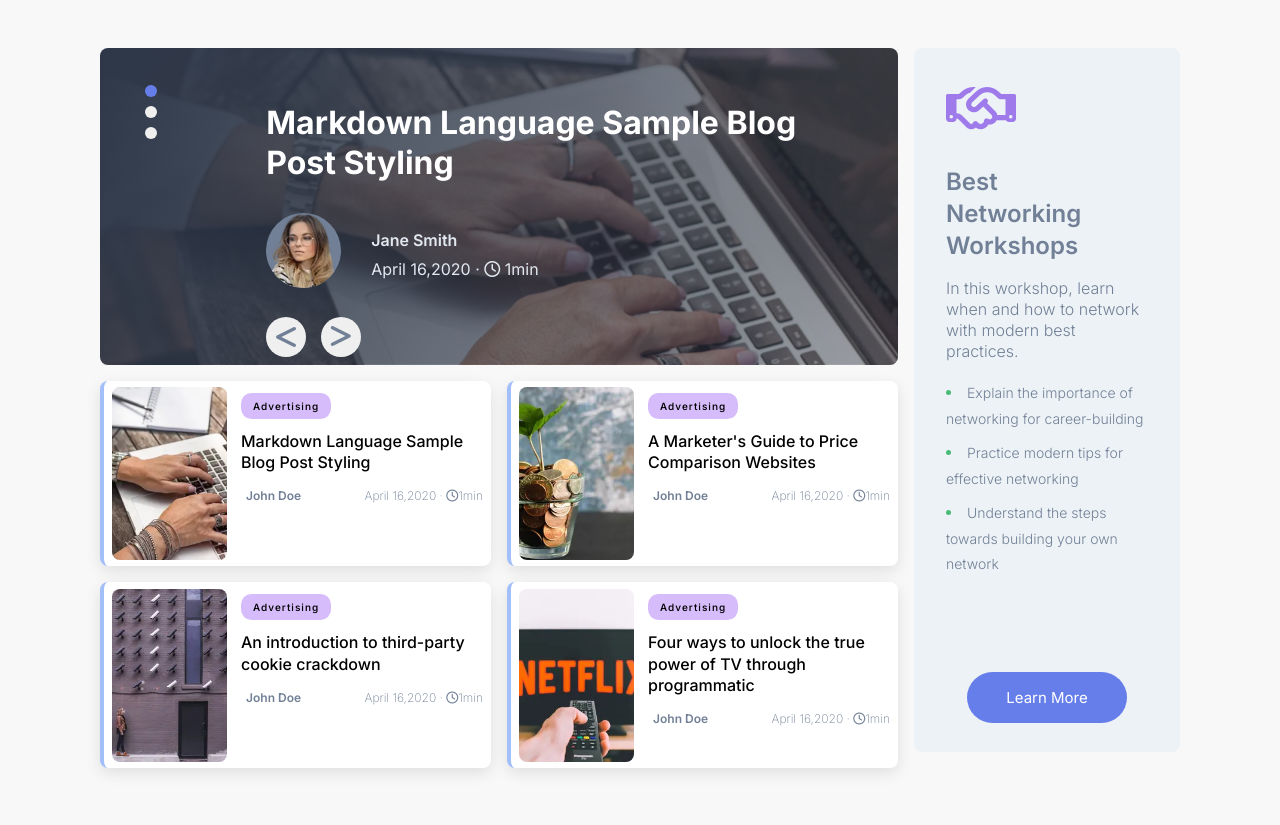
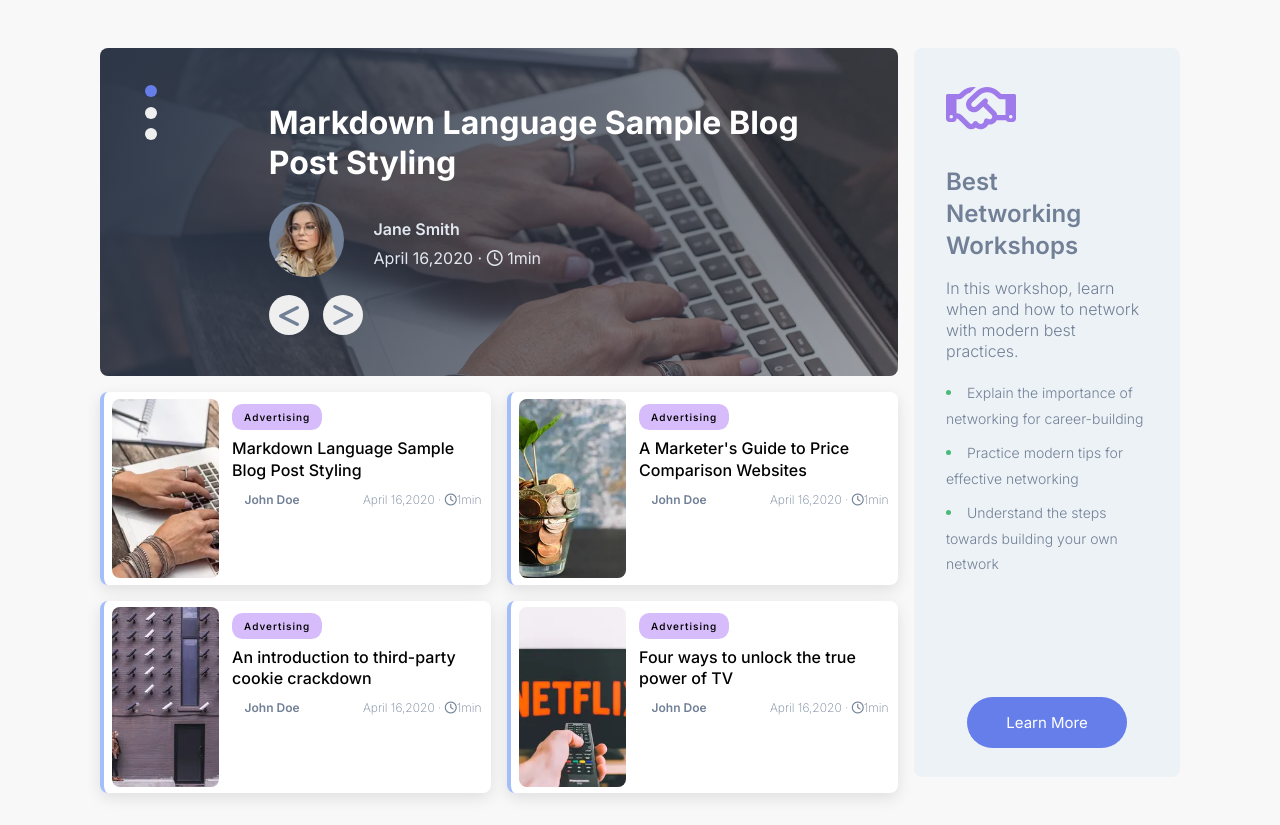
Before and after one commit to avnit-anand/Flexiblog, a plain HTML site: page index.html in a window 1280 px wide. Before the commit the page ends 800 px from the top, so only its background shows below. Drawn offline with Linux system fonts and the light colour scheme.

Commit message:
all bug fixes

```diff
--- a/index.html
+++ b/index.html
@@ -119,7 +119,7 @@
 
           <div class="info">
             <a href="#">Advertising</a>
-            <h3>Four ways to unlock the true power of TV through programmatic</h3>
+            <h3>Four ways to unlock the true power of TV</h3>
             <div class="bottom-line">
               <h4 class="title">John Doe</h4>
               <h4>April 16,2020 &middot; <i class="fa-sharp fa-regular fa-clock">  </i>1min</h4>
--- a/styles/styles.css
+++ b/styles/styles.css
@@ -100,13 +100,15 @@ Section Center
   padding-left: 5%;
   padding-right: 5%;
   padding-top: 10%;
+  display: grid;
+  grid-template-rows: 10% 70% 30%;
 }
 
 .user{
   display: flex;
   flex-direction: row;
   align-items: center;
-  margin-top: 5%;
+  margin-top: 15%;
 }
 
 .name{
@@ -159,10 +161,10 @@ Card
   border-radius: var(--radius);
   box-shadow: var(--light-shadow);
   display: grid;
-  grid-template-columns: 1fr 2fr;
+  grid-template-columns: 30% 70%;
   column-gap: 0.75rem;
   border-left: 0.3rem solid #a3bffa;
-
+  max-height: 100%;
 }
 
 .card-main:hover{
@@ -174,6 +176,7 @@ Card
   /* background-color: black; */
   padding: 0.4rem 0.5rem;
   padding-right: 0.1rem;
+  min-width: 30%;
 }
 
 .photo{
@@ -181,6 +184,11 @@ Card
   height: 100%;
   object-fit: cover;
   border-radius: var(--radius);
+}
+
+.info{
+  margin-right: 5%;
+  max-height: 100%;
 }
 
 .info a{
@@ -191,7 +199,7 @@ Card
   background-color: #d6bcfa;
   padding: 0.25rem 0.75rem;
   margin-top: 0.75rem;
-  margin-bottom: 0.75rem;
+  margin-bottom: 0.5rem;
   border-radius: 0.65rem;
   letter-spacing: 1px;
   font-weight: 540;
@@ -201,7 +209,7 @@ Card
   color: black;
   font-weight: 500;
   padding-right: 0.5rem;
-  margin-bottom: 0.75rem;
+  margin-bottom: 0.5rem;
 }
 
 .bottom-line{
@@ -286,18 +294,19 @@ li::marker {
 @media screen and (min-width:500px) {
 
   .branding_and_card{
-    grid-template-rows: 40% 60%;
+    grid-template-rows: 40vh 60vh;
   }
 
   .card{
-    grid-template-columns: 1fr 1fr;
-    grid-template-rows: 1fr 1fr;
+    grid-template-columns: 50% 50%;
+    grid-template-rows: calc(50% - 0.5rem) calc(50% - 0.5rem);
+    margin-right: 1rem;
   }
 
   .branding{
     display: grid;
-    grid-template-columns: 1fr 5fr;
-    grid-template-rows: 1fr;
+    grid-template-columns: 17% 83%;
+    grid-template-rows: 85% 15%;
   }
 
   .content{
@@ -357,7 +366,8 @@ li::marker {
 
   .user-btn{
     display: block;
-    margin-top: 20px;
+    margin-top: 5%;
+    margin-bottom: 5%;
   }
 
   .user-btn-1{
@@ -392,19 +402,30 @@ li::marker {
     margin-left: 0;
   }
 
-}
+   .content h1{
+    font-size: 1.5rem;
+  }
 
-@media screen and (min-width:1024px) {
   .branding_and_card{
-    grid-template-rows: 45% 55%;
+    grid-template-rows: 40vh 60vh;
+  }
+
+  .sidebar{
+    display: grid;
   }
 
   .section-center{
     grid-template-columns: 3fr 1fr;
   }
 
-  .sidebar{
-    display: grid;
+  .user{
+    margin-top: 20%;
+  }
+}
+
+@media screen and (min-width:1024px) {
+  .branding_and_card{
+    grid-template-rows: 45% 55%;
   }
 
   .bottom-line{
```
